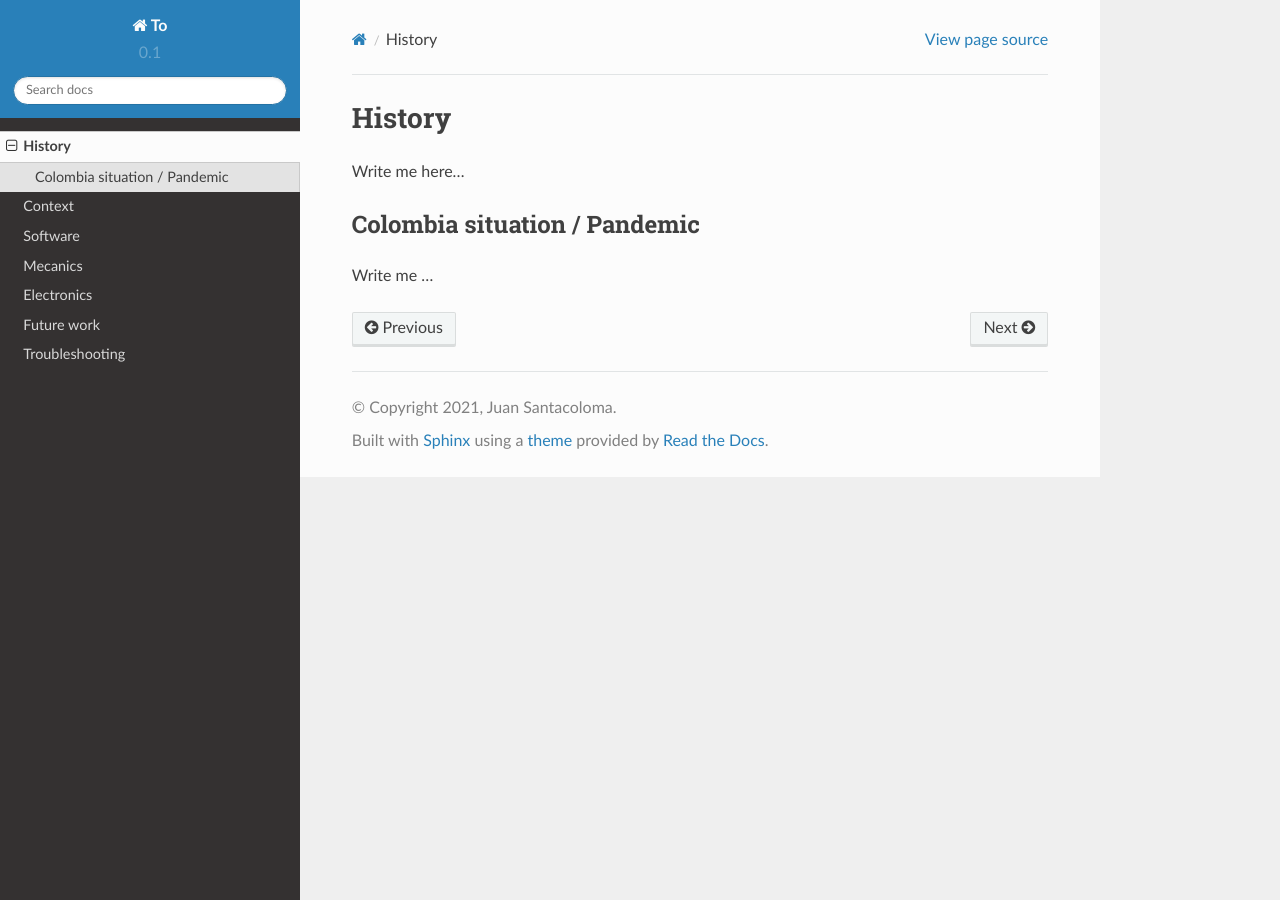
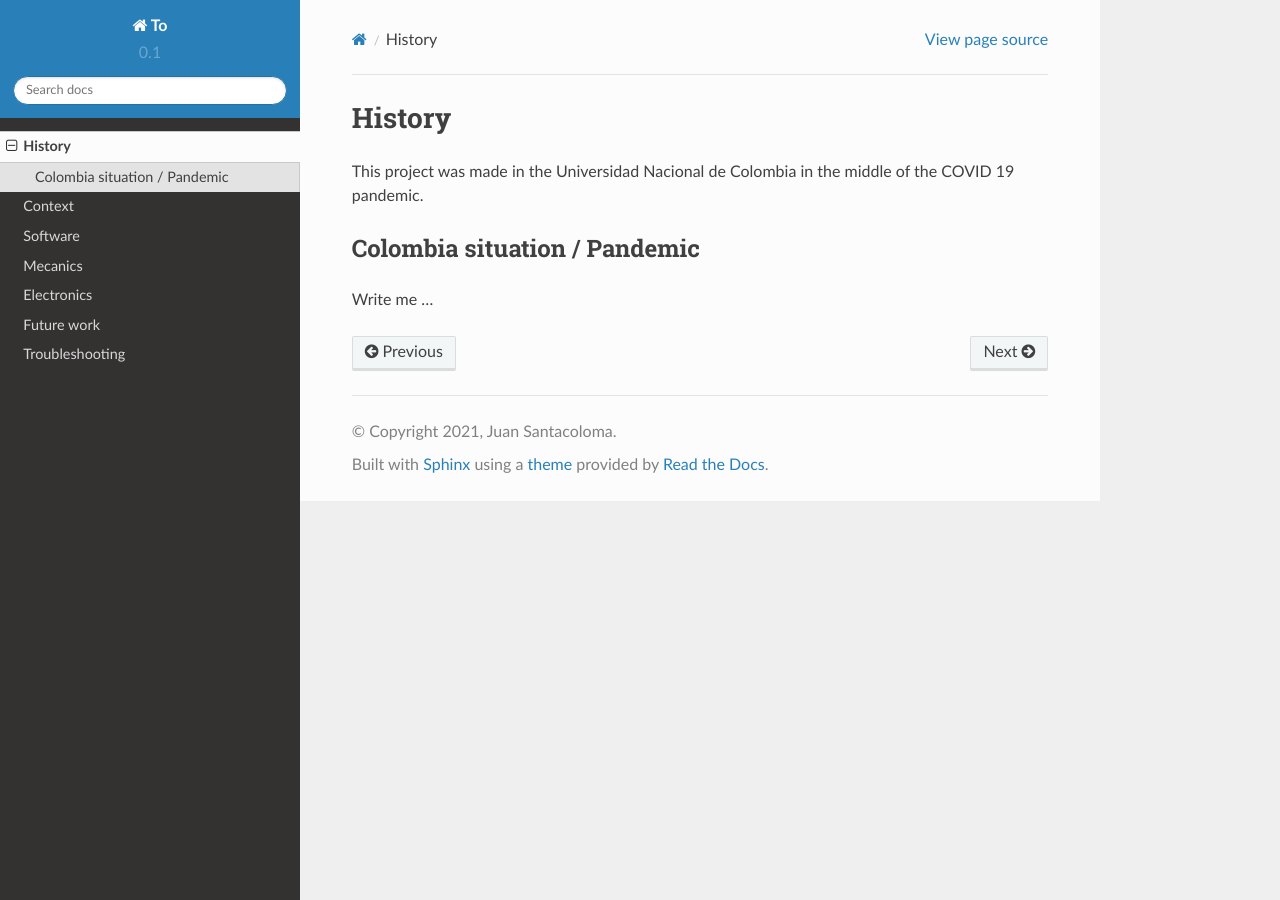
Before and after one commit to JuanSantacoloma/to_documentation, a Sphinx documentation site: the page built from doc/1_history.rst, in a window 1280 px wide. Built offline with Sphinx 7.4.7 and the Read the Docs theme 2.0.0, drawn with Linux system fonts in a browser that asks for light colours.

Commit message:
[feat]: history test

```diff
--- a/doc/1_history.rst
+++ b/doc/1_history.rst
@@ -3,8 +3,7 @@
 History
 #######
 
-Write me here...
-
+This project was made in the Universidad Nacional de Colombia in the middle of the COVID 19 pandemic.
 
 Colombia situation / Pandemic
 =============================
```
